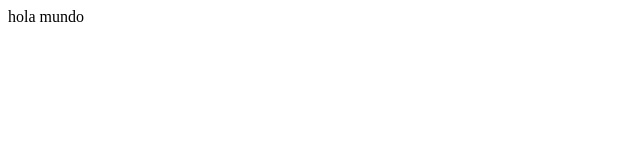
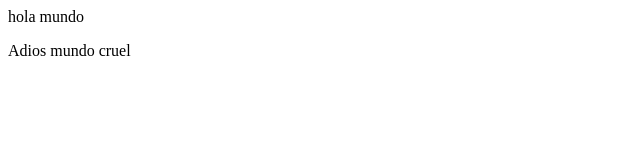
Before and after one commit to iesmartinezm/ejercicio_github, a plain HTML site: page index.html in a window 1280 px wide. Shown: the whole page, without its empty margins (0-640 px from the left). Drawn offline with Linux system fonts and the light colour scheme.

```diff
--- a/index.html
+++ b/index.html
@@ -1,5 +1,6 @@
 <html>
 <body>
 <p>hola mundo</p>
+<p>Adios mundo cruel</p>
 </body>
 </html>
```
Also changed, not shown: 1 other file.
